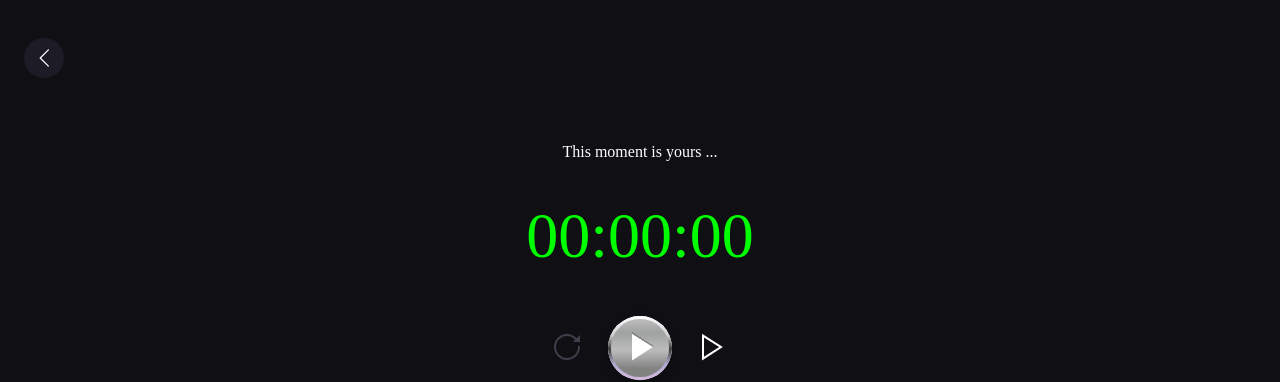
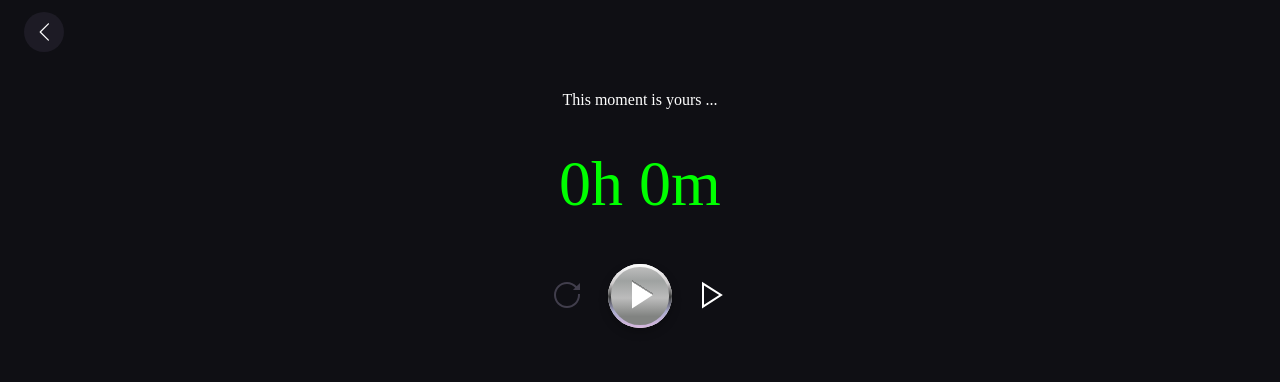
Before and after one commit to espador/souko-app, a React (Create React App) app: page /time-tracker in a window 1280 px wide. Shown: the top 382 px of the page. Built offline with nearby package versions, Linux system fonts and the light colour scheme; no server answers; the database is empty; sample sign-in values are in the browser's storage.

Commit message:
Fix timer home hours

```diff
--- a/src/pages/HomePage.jsx
+++ b/src/pages/HomePage.jsx
@@ -43,28 +43,23 @@ const HomePage = () => {
       }));
       setProjects(userProjects);
 
-      // Fetch Sessions for the current week
-      const startOfWeek = new Date();
-      startOfWeek.setDate(startOfWeek.getDate() - startOfWeek.getDay() + (startOfWeek.getDay() === 0 ? -6 : 1)); // Set to Monday
-      startOfWeek.setHours(0, 0, 0, 0);
-
+      // Fetch Sessions
       const sessionRef = collection(db, 'sessions');
-      const sessionQuery = query(
-        sessionRef,
-        where('userId', '==', uid),
-        where('startTime', '>=', startOfWeek)
-      );
+      const sessionQuery = query(sessionRef, where('userId', '==', uid));
       const sessionSnapshot = await getDocs(sessionQuery);
 
       const sessions = sessionSnapshot.docs.map((doc) => doc.data());
+
+      // Calculate total time per project
       const timeByProject = sessions.reduce((acc, session) => {
         const project = session.project || 'Unknown Project';
-        acc[project] = (acc[project] || 0) + (session.elapsedTime || 0);
+        acc[project] = (acc[project] || 0) + (session.elapsedTime || 0); // Add elapsedTime in seconds
         return acc;
       }, {});
+
       setTotalSessionTime(timeByProject);
 
-      // Calculate total tracked time this week
+      // Calculate total tracked time for all projects this week
       const totalWeeklyTime = sessions.reduce(
         (sum, session) => sum + (session.elapsedTime || 0),
         0
@@ -79,8 +74,8 @@ const HomePage = () => {
 
   const handleLogout = async () => {
     try {
-      await signOut(auth);
-      navigate('/');
+      await signOut(auth); // Sign out the current user
+      navigate('/'); // Redirect to the login page
     } catch (error) {
       console.error('Logout Error:', error.message);
     }
@@ -145,10 +140,11 @@ const HomePage = () => {
               >
                 <div className="project-name">{project.name}</div>
                 <div className="project-total-time">
-                    {formatTime(totalSessionTime[project.name] || 0, 'hours')}h
+                  {formatTime(totalSessionTime[project.name] || 0)}
                 </div>
               </li>
             ))}
+
             </ul>
           ) : (
             <p>No projects found. Start tracking to see results here!</p>
--- a/src/styles/components/Header.css
+++ b/src/styles/components/Header.css
@@ -4,7 +4,7 @@
   justify-content: space-between; /* Ensures return icon and profile picture are on opposite ends */
   align-items: center;
   padding: 0 24px; /* 24px margin as per requirements */
-  height: 116px; /* Fixed height */
+  height: 64px; /* Fixed height */
   width: 100%;
   z-index: 10;
   background-color: var(--background-color);
--- a/src/utils/formatTime.js
+++ b/src/utils/formatTime.js
@@ -1,8 +1,5 @@
-// src/utils/formatTime.js
-export const formatTime = (seconds) => {
-    const hrs = Math.floor(seconds / 3600);
-    const mins = Math.floor((seconds % 3600) / 60);
-    const secs = seconds % 60;
-
-    return `${hrs.toString().padStart(2, '0')}:${mins.toString().padStart(2, '0')}:${secs.toString().padStart(2, '0')}`;
-  };
+export const formatTime = (timeInSeconds) => {
+  const hours = Math.floor(timeInSeconds / 3600);
+  const minutes = Math.floor((timeInSeconds % 3600) / 60);
+  return `${hours}h ${minutes}m`;
+};
```
Also changed, not shown: 1 other file (tests, documents, lock files or other folders). Lines whose indentation alone changed are shown as unchanged.
